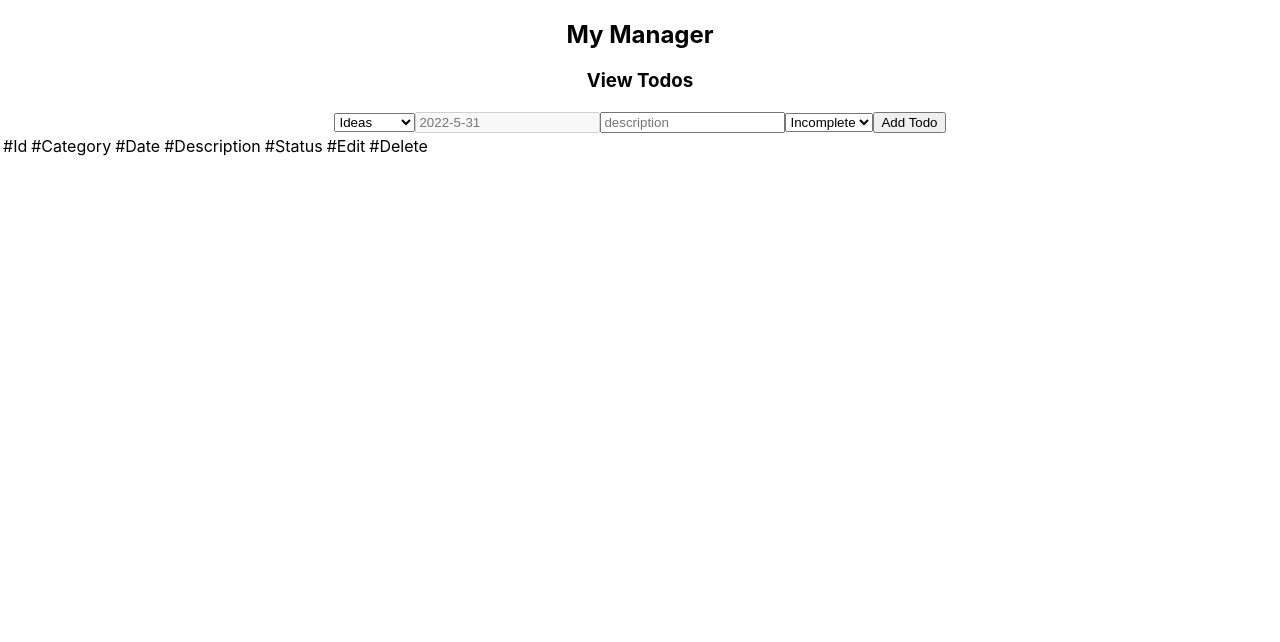
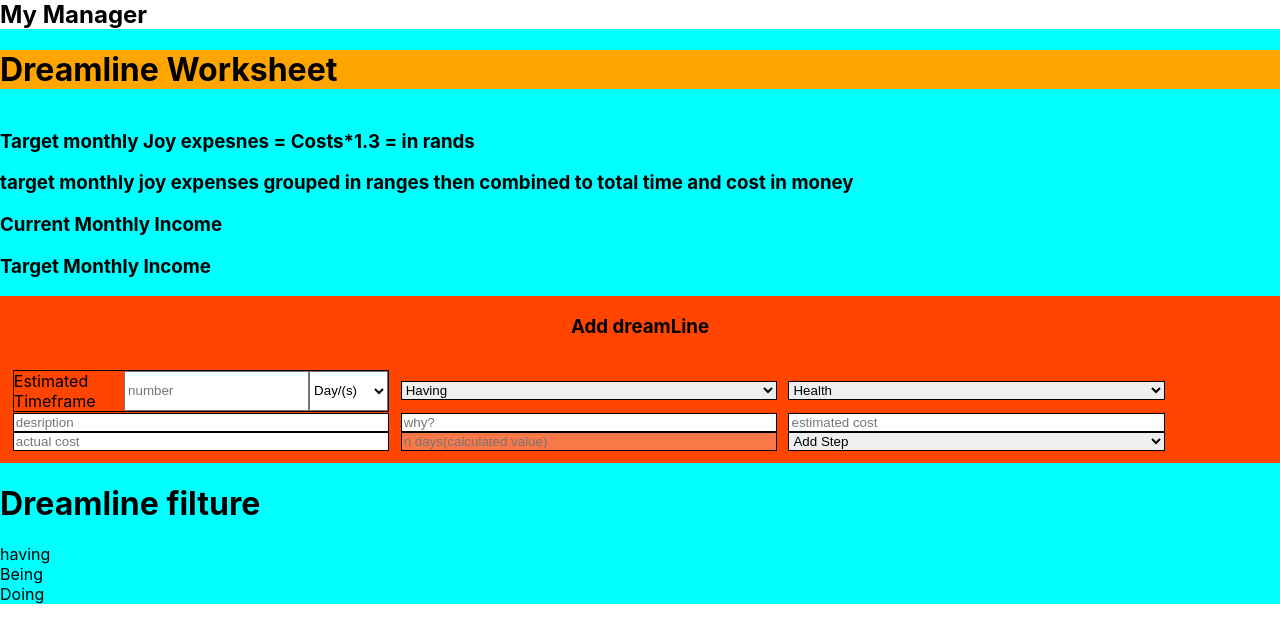
Before and after one commit to Sithembiso1370/Life_Manager, a React (Create React App) app: page / in a window 1280 px wide. Shown: the top 642 px of the page. Built offline with nearby package versions, Linux system fonts and the light colour scheme.

Commit message:
added dreamline

```diff
--- a/src/App.css
+++ b/src/App.css
@@ -1,38 +1,11 @@
+
+
 .App {
-  text-align: center;
+  margin: 0;
+  padding: 0;
 }
 
-.App-logo {
-  height: 40vmin;
-  pointer-events: none;
+.App>*{
+  margin: 0;
+  padding: 0;
 }
-
-@media (prefers-reduced-motion: no-preference) {
-  .App-logo {
-    animation: App-logo-spin infinite 20s linear;
-  }
-}
-
-.App-header {
-  background-color: #282c34;
-  min-height: 100vh;
-  display: flex;
-  flex-direction: column;
-  align-items: center;
-  justify-content: center;
-  font-size: calc(10px + 2vmin);
-  color: white;
-}
-
-.App-link {
-  color: #61dafb;
-}
-
-@keyframes App-logo-spin {
-  from {
-    transform: rotate(0deg);
-  }
-  to {
-    transform: rotate(360deg);
-  }
-}
--- a/src/App.js
+++ b/src/App.js
@@ -1,12 +1,13 @@
 import './App.css';
-import Todos from './Pages/Todos';
-import IncomeStatement from './Pages/IncomeStatement';
+import Dreamline from './Pages/Dreamline/Dreamline';
+import Todos from './Pages/Todos/Todos';
+
 
 function App() {
   return (
     <div className="App">
       <h2>My Manager</h2>
-      <Todos/>
+      <Dreamline/>
     </div>
   );
 }
--- /dev/null
+++ b/src/Pages/Dreamline/Dreamline.css
@@ -0,0 +1,64 @@
+
+
+.Dreamline_Worksheet {
+    position: relative;
+    background-color: aqua;
+    display: flex;
+    flex-direction: column;
+    width: 100%;
+    height: 100%;
+}
+
+.Dreamline_Worksheet>.dreamline_header_text{
+    position: relative;
+    background-color: orange;
+    width: 100%;
+    height: 100%;
+}
+
+
+.Dreamline_Worksheet>.dreamlineMain {
+    position: relative;
+    padding: 0;
+    margin: 0;
+    width: 100%;
+    height: 100%;
+    display: flex;
+    flex-direction: column;
+    overflow: scroll;
+}
+
+.dreamline_crud {
+    position: relative;
+    width: 100%;
+    height: 100%;
+    display: flex;
+    flex-direction: column;
+    background-color: orangered;
+}
+
+.dreamline_crud>h3{
+    position: relative;
+    width: 100%;
+    height: 100%;
+    display: flex;
+    justify-content: center;
+    align-items: center;
+}
+
+.dreamline_crud>.crud_inputs{
+    position: relative;
+    width: 90%;
+    height: 90%;
+    display: grid;
+    grid-template-columns: repeat(3,1fr);
+    justify-content: center;
+    align-items: center;
+    padding: 1%;
+    gap: 1%;}
+
+.dreamline_crud>.crud_inputs>*{
+    position: relative;
+    display: flex;
+    border: 1px solid black;
+}
--- /dev/null
+++ b/src/Pages/Dreamline/Dreamline.js
@@ -0,0 +1,24 @@
+import React from 'react'
+import './Dreamline.css'
+import DreamlineFilture from './DreamlineFilture'
+import DreamlineOverviews from './DreamlineOverviews'
+import Dreamlinecrud from './Dreamline_crud'
+
+function Dreamline() {
+  return (
+    <div className='Dreamline_Worksheet'>
+       <h1 className='dreamline_header_text'>Dreamline Worksheet</h1>
+       <DreamlineOverviews/>
+       <div className='dreamlineMain'>
+          {/* Estimated Timeframe Component */}
+          <Dreamlinecrud/>
+          <DreamlineFilture/>
+       </div>
+
+
+
+    </div>
+  )
+}
+
+export default Dreamline
--- /dev/null
+++ b/src/Pages/Dreamline/DreamlineFilture.js
@@ -0,0 +1,43 @@
+import React from 'react'
+
+function DreamlineFilture() {
+  return (
+    <div className='dreamline_filurable viewB'>
+        <h1>Dreamline filture</h1>
+        {/* <table>
+            <thead>
+                <tr>
+                    <th>#id</th>
+                    <th>#id</th>
+                    <th>#id</th>
+                    <th>#id</th>
+                    <th>#id</th>
+                    <th>#id</th>
+                    <th>#id</th>
+                    <th>#id</th>
+                    <th>#id</th>
+                </tr>
+            </thead>
+            <tbody>
+                <tr>
+                    <td>id</td>
+                    <td>id</td>
+                    <td>id</td>
+                    <td>id</td>
+                    <td>id</td>
+                    <td>id</td>
+                    <td>id</td>
+                    <td>id</td>
+                    <td>id</td>
+                </tr>
+            </tbody>
+        </table> */}
+
+        <div className='Having'>having</div>
+        <div className='Being'>Being</div>
+        <div className='Doing'>Doing</div>
+    </div>
+  )
+}
+
+export default DreamlineFilture
--- /dev/null
+++ b/src/Pages/Dreamline/DreamlineOverviews.js
@@ -0,0 +1,17 @@
+import React from 'react'
+
+function DreamlineOverviews() {
+  return (
+    <div className='Overviews'>
+    <h3>Target monthly Joy expesnes = Costs*1.3 = in rands</h3>
+    <h3>target monthly joy expenses grouped in ranges then combined to total time and cost in money </h3>
+    <h3>Current Monthly Income</h3>
+    <h3>Target Monthly Income</h3>
+    {/* target monthly joy expenses grouped in ranges and categories then combined to total time and cost in money */}
+    {/* Current Monthly Income */}
+    {/* Target Monthly Income */}
+  </div>
+  )
+}
+
+export default DreamlineOverviews
--- /dev/null
+++ b/src/Pages/Dreamline/Dreamline_crud.js
@@ -0,0 +1,63 @@
+import React from 'react'
+
+function Dreamlinecrud() {
+  return (
+    <div className='dreamline_crud'>
+        <h3>Add dreamLine</h3>
+        <div className='crud_inputs'>
+        <div className='estimated_timeframe_Comp' style={{background_color: "red"}}>
+            <label>Estimated Timeframe</label>
+            <input type='number' placeholder='number' />
+            <select name='Timeframe'>
+                <option>Day/(s)</option>
+                <option>Week/(s)</option>
+                <option>Month/(s)</option>
+                <option>Year/(s)</option>
+            </select>
+        </div>
+
+        {/* Having being, Doing , Seing */}
+        <select name='action_category' className='action_category'>
+                <option>Having</option>
+                <option>Being</option>
+                <option>Doing</option>
+                <option>Seing</option>
+        </select>
+
+
+
+        {/* Categories */}
+        <select name='main_categories' id='main_categories' className='main_categories'>
+                <option>Health</option>
+                <option>Education</option>
+                <option>Finances</option>
+                <option>Computer Science</option>
+                <option>Entertainment</option>
+                <option>Relationtionships</option>
+                <option>Businness</option>
+                <option>Physical health and Growth</option>
+                <option>Pychological health and Growth</option>
+                <option>Work</option>
+                <option>Add Category</option>
+        </select>
+
+        <input type="text" placeholder="desription"/>
+        <input type="text" name='reason' placeholder="why?"/>
+        <input type="number" placeholder="estimated cost"/>
+        <input type="number" name='actual_cost' placeholder="actual cost"/>
+
+
+            {/* Timeframe Component */}
+            <input type="text" placeholder='n days(calculated value)' disabled="true"/>
+
+        <select name="steps">
+            <option>Add Step</option>
+            {/* Add Todos here with timeframes within the selected estimated completion dates/ A plan of a sort */}
+            {/* Steps have duration and cost attached to them  */}
+        </select>
+        </div>
+    </div>
+  )
+}
+
+export default Dreamlinecrud
```
Also changed, not shown: src/Pages/Dreamline.js (deleted, +0 -9 lines), src/Pages/Todos/Todos.js (renamed from src/Pages/Todos.js).
